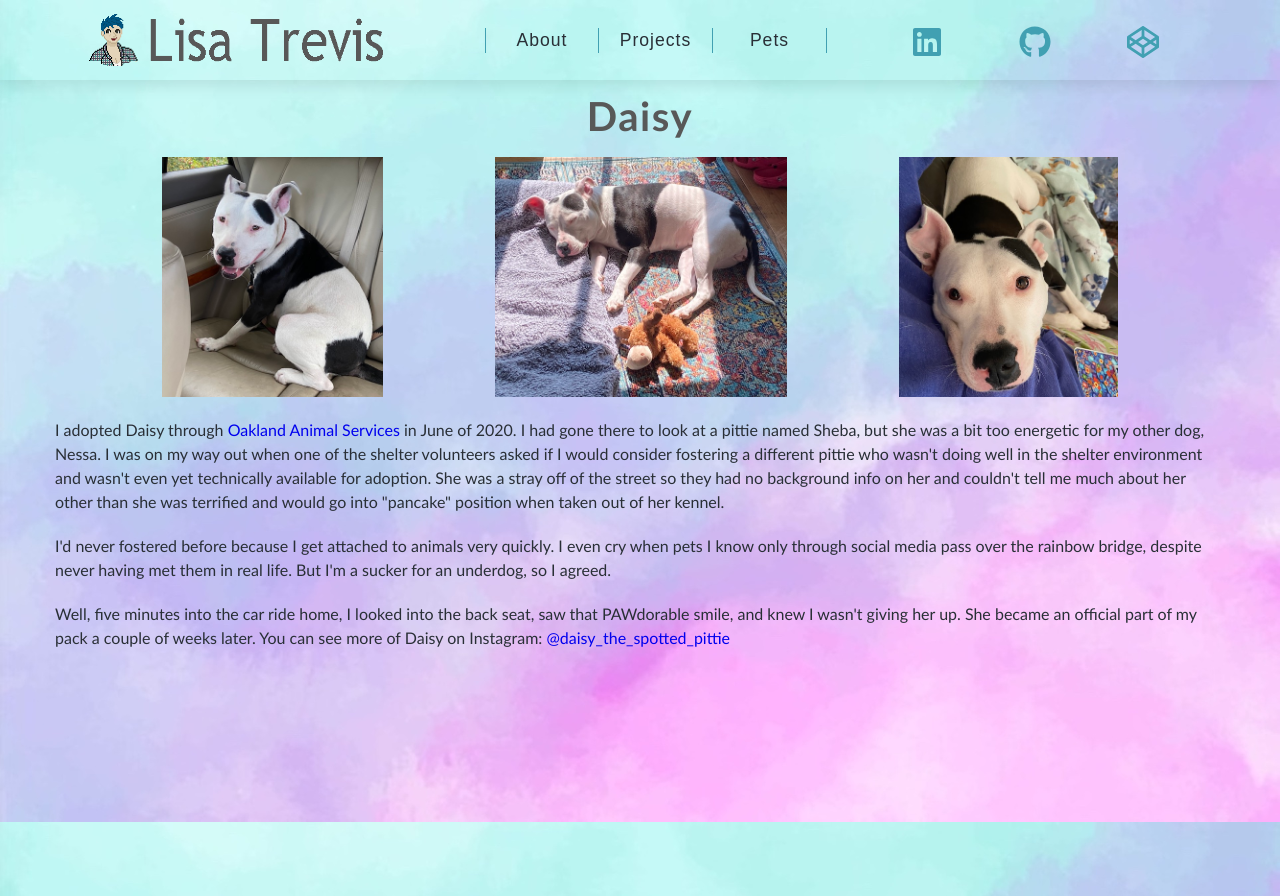
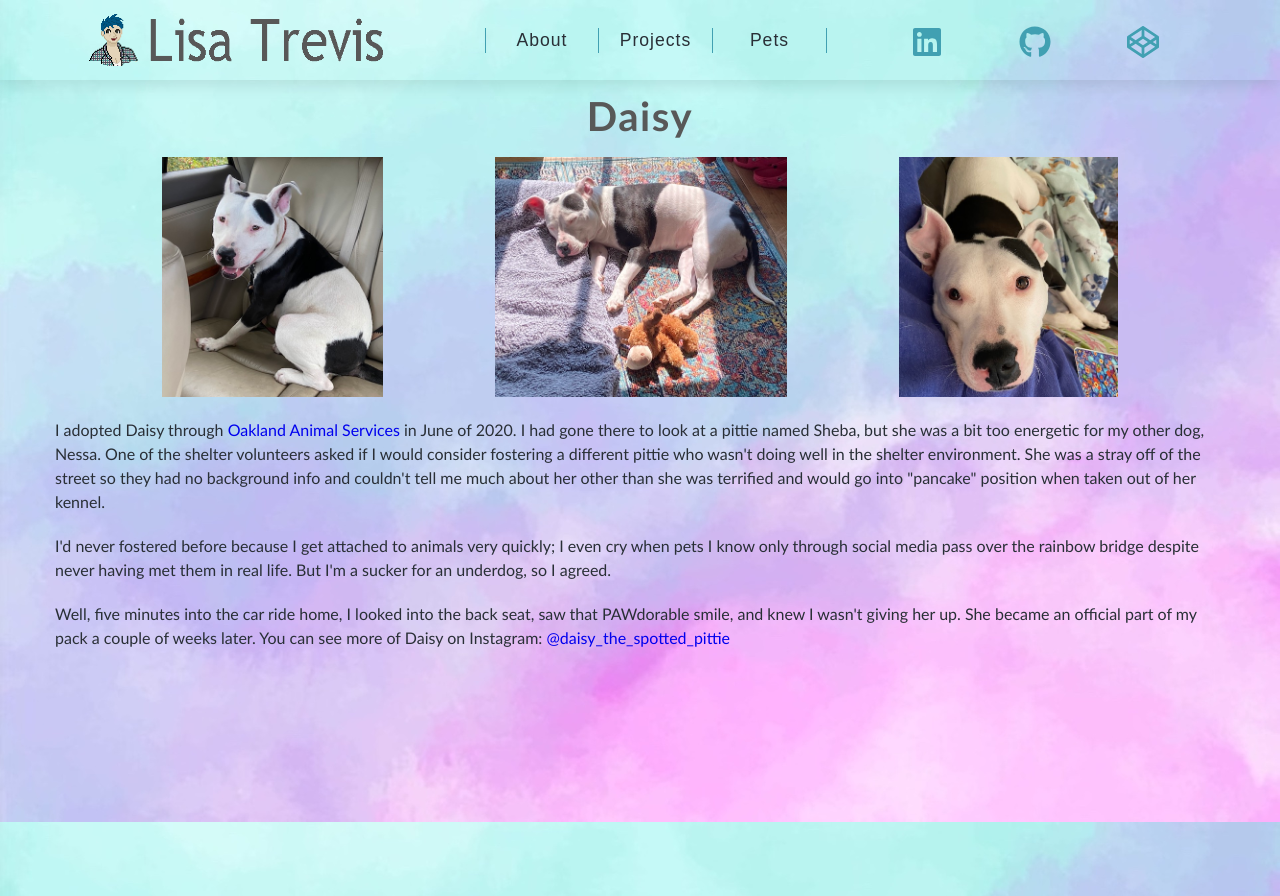
Before and after one commit to LisaTrevis/react-portfolio, a React (Create React App) app: page /daisy in a window 1280 px wide. Built offline with nearby package versions, Linux system fonts and the light colour scheme.

Commit message:
Updated Daisy page

```diff
--- a/src/pages/Daisy.js
+++ b/src/pages/Daisy.js
@@ -26,19 +26,18 @@ const Daisy = () => {
           Oakland Animal Services
         </a>{" "}
         in June of 2020. I had gone there to look at a pittie named Sheba, but
-        she was a bit too energetic for my other dog, Nessa. I was on my way out
-        when one of the shelter volunteers asked if I would consider fostering a
-        different pittie who wasn't doing well in the shelter environment and
-        wasn't even yet technically available for adoption. She was a stray off
-        of the street so they had no background info on her and couldn't tell me
-        much about her other than she was terrified and would go into "pancake"
-        position when taken out of her kennel.
+        she was a bit too energetic for my other dog, Nessa. One of the shelter
+        volunteers asked if I would consider fostering a different pittie who
+        wasn't doing well in the shelter environment. She was a stray off of the
+        street so they had no background info and couldn't tell me much about
+        her other than she was terrified and would go into "pancake" position
+        when taken out of her kennel.
       </p>
       <p>
         I'd never fostered before because I get attached to animals very
-        quickly. I even cry when pets I know only through social media pass over
-        the rainbow bridge, despite never having met them in real life. But I'm
-        a sucker for an underdog, so I agreed.
+        quickly; I even cry when pets I know only through social media pass over
+        the rainbow bridge despite never having met them in real life. But I'm a
+        sucker for an underdog, so I agreed.
       </p>
       <p>
         Well, five minutes into the car ride home, I looked into the back seat,
```
